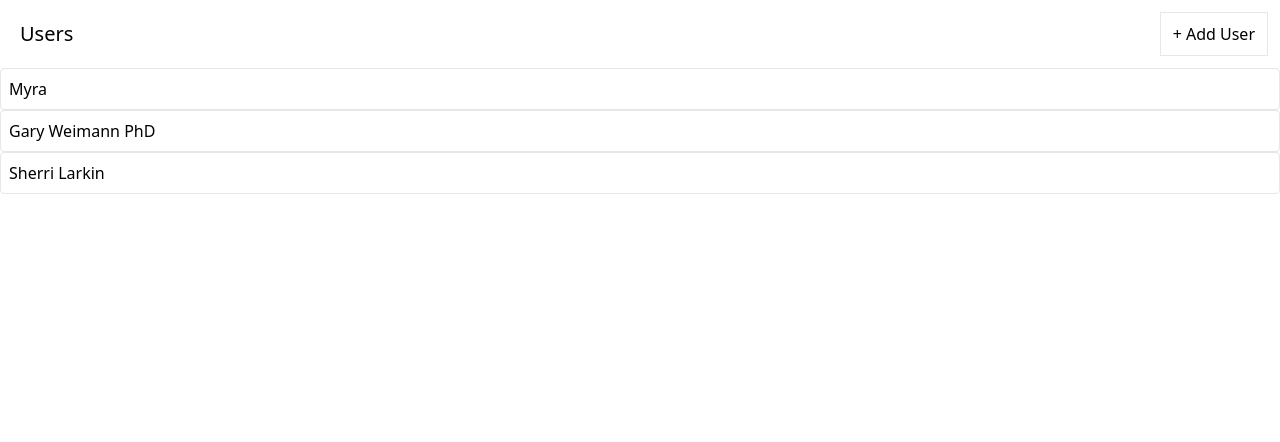
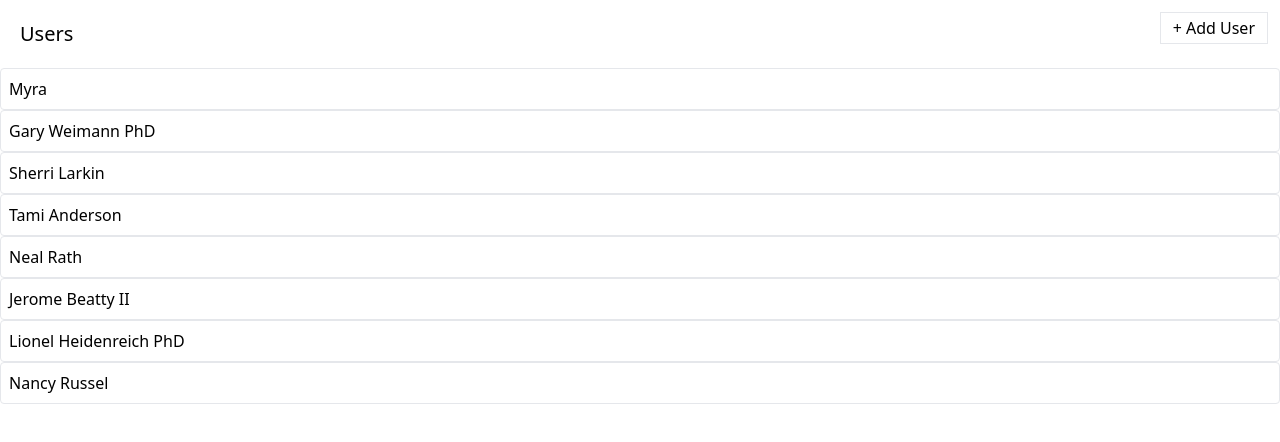
Before and after one commit to hoangishere/media-app, a React (Create React App) app in the folder media/: page / in a window 1280 px wide. Shown: the top 442 px of the page. Built offline with nearby package versions, Linux system fonts and the light colour scheme; data requests are answered from the project's data file.

Commit message:
remove button Ternary expression
add in icon when click on add user button and it spin.

```diff
--- a/media/db.json
+++ b/media/db.json
@@ -11,6 +11,26 @@
     {
       "name": "Sherri Larkin",
       "id": 3
+    },
+    {
+      "name": "Tami Anderson",
+      "id": 4
+    },
+    {
+      "name": "Neal Rath",
+      "id": 5
+    },
+    {
+      "name": "Jerome Beatty II",
+      "id": 6
+    },
+    {
+      "name": "Lionel Heidenreich PhD",
+      "id": 7
+    },
+    {
+      "name": "Nancy Russel",
+      "id": 8
     }
   ],
   "albums": [],
--- a/media/src/components/Button.js
+++ b/media/src/components/Button.js
@@ -1,5 +1,5 @@
 import className from 'classnames';
-
+import { GoSync } from 'react-icons/go';
 function Button({
   children,
   primary,
@@ -9,12 +9,14 @@ function Button({
   danger,
   outline,
   rounded,
+  loading, //adding loading prop
   ...rest
 }) {
   const classes = className(
     rest.className,
-    'flex items-center px-3 py-1.5 border',
+    'flex items-center px-3 py-1.5 border h-8', //add in h-8 for consistence height
     {
+      'opacity-80': loading, //when loading is true fade out
       'border-blue-500 bg-blue-500 text-white': primary,
       'border-gray-900 bg-gray-900 text-white': secondary,
       'border-green-500 bg-green-500 text-white': success,
@@ -31,8 +33,11 @@ function Button({
   );
 
   return (
-    <button {...rest} className={classes}>
-      {children}
+    //if loading is true disable button
+    <button {...rest} disabled={loading} className={classes}>
+      {loading ? <GoSync className="animate-spin"/> : children}
+      {/*Ternary expression if loading is true show icon n animate spin otherwise
+      if loading is false show whatever children is*/}
     </button>
   );
 }
--- a/media/src/components/UsersList.js
+++ b/media/src/components/UsersList.js
@@ -40,11 +40,9 @@ function UsersList() {
   return <div>
     <div className="flex flex-row justify-between m-3">
       <h1 className="m-2 text-xl">Users</h1>
-      {isCreatingUser ? (
-        'Creating User...'
-      ) : (
-        <Button onClick={handleUserAdd}> + Add User </Button>
-      )}
+      <Button loading={isCreatingUser} onClick={handleUserAdd}>
+        + Add User
+      </Button>
       {creatingUserError && 'Error creating user...'}
     </div>
     {renderedUsers}
```
